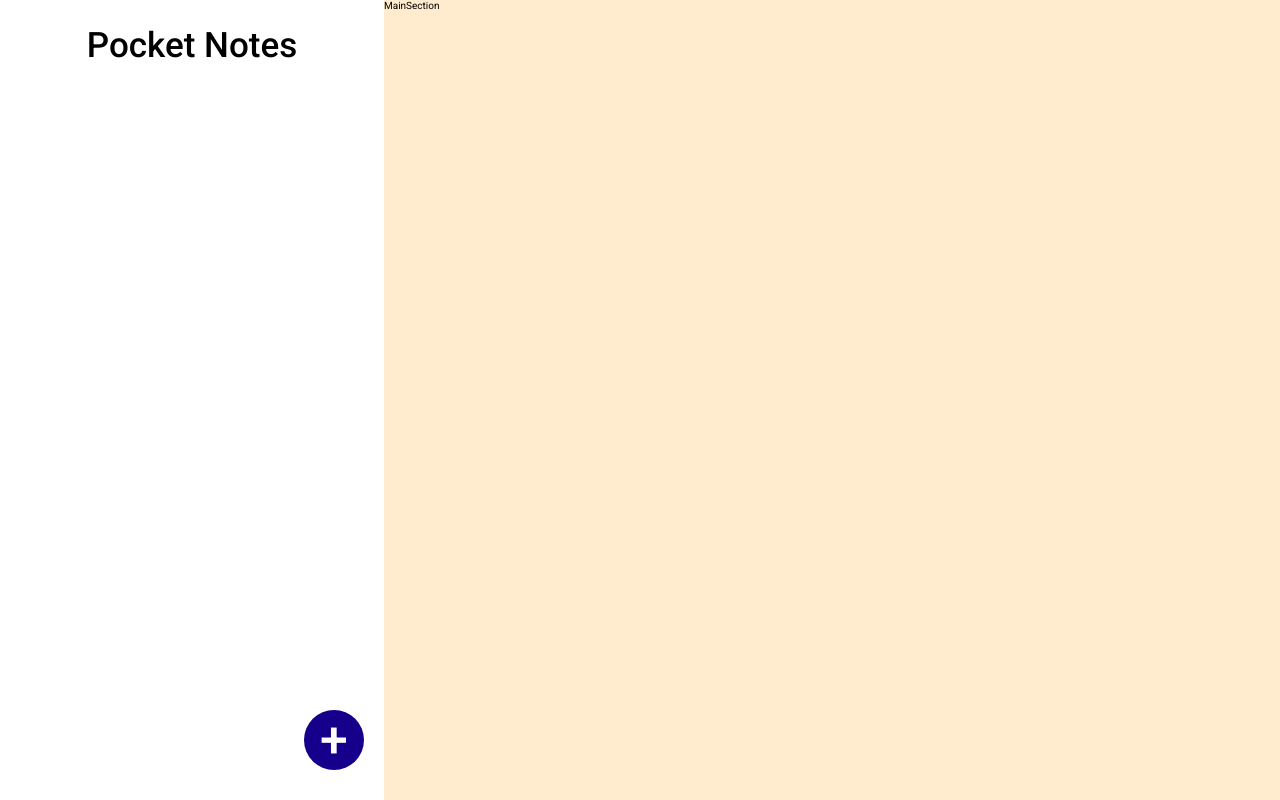
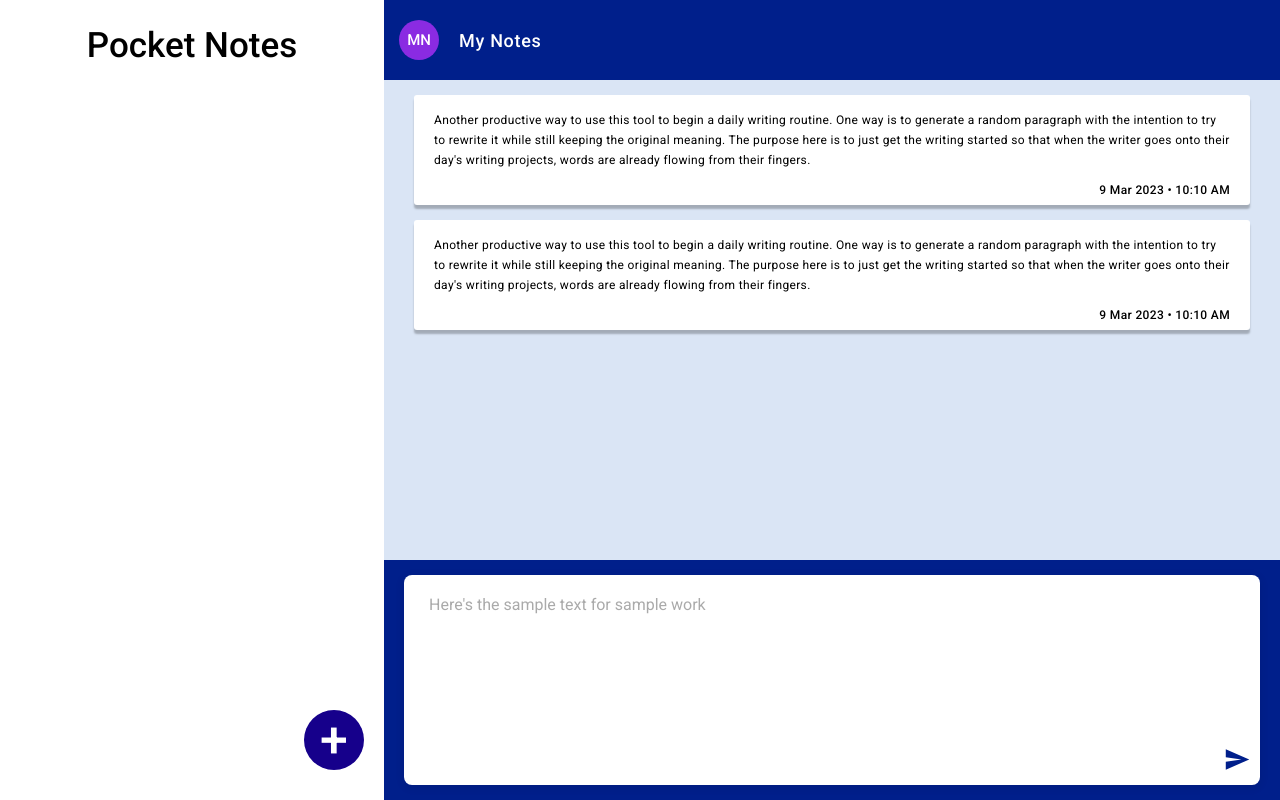
Before and after one commit to Itsroydip/PocketNotes, a React (Vite) app: page /1 in a window 1280 px wide. Built offline with nearby package versions, Linux system fonts and the light colour scheme.

Commit message:
add: note creation layout

```diff
--- a/src/components/layout/MainSection.jsx
+++ b/src/components/layout/MainSection.jsx
@@ -1,8 +1,59 @@
-import React from 'react'
+import React, {useState} from 'react'
+import styles from './MainSection.module.css'
+import { IoSendSharp } from "react-icons/io5";
 
 const MainSection = () => {
+  const [notes, setNotes] = useState([
+    {
+      id: 1,
+      content: "Another productive way to use this tool to begin a daily writing routine. One way is to generate a random paragraph with the intention to try to rewrite it while still keeping the original meaning. The purpose here is to just get the writing started so that when the writer goes onto their day's writing projects, words are already flowing from their fingers.",
+      timestamp: "9 Mar 2023 • 10:10 AM"
+    },
+    {
+      id: 2,
+      content: "Another productive way to use this tool to begin a daily writing routine. One way is to generate a random paragraph with the intention to try to rewrite it while still keeping the original meaning. The purpose here is to just get the writing started so that when the writer goes onto their day's writing projects, words are already flowing from their fingers.",
+      timestamp: "9 Mar 2023 • 10:10 AM"
+    },
+    // {
+    //   id: 3,
+    //   content: "Another productive way to use this tool to begin a daily writing routine. One way is to generate a random paragraph with the intention to try to rewrite it while still keeping the original meaning. The purpose here is to just get the writing started so that when the writer goes onto their day's writing projects, words are already flowing from their fingers.",
+    //   timestamp: "9 Mar 2023 • 10:10 AM"
+    // }
+  ]);
+
+  const handleSubmit = ()=>{}
+
   return (
-    <div>MainSection</div>
+    <div className={styles.container}>
+      <div className={styles.header}>
+        <div className={styles.logo}>
+          <p>MN</p>
+        </div>
+        <h1 className={styles.heading}>My Notes</h1>
+      </div>
+
+      <div className={styles.notesContainer}>
+          {notes.map((note) => (
+            <div key={note.id} className={styles.note}>
+              <p className={styles.noteContent}>{note.content}</p>
+              <p className={styles.noteTimestamp}>{note.timestamp}</p>
+            </div>
+          ))}
+      </div>
+
+      <div className={styles.footer}>
+        <form onSubmit={handleSubmit} className={styles.input_container}>
+            <textarea
+              // value={}
+              placeholder="Here's the sample text for sample work"
+              className={styles.textbox}
+            />
+            <button type="submit" className={styles.send_button}>
+            <IoSendSharp className={styles.send_icon}/>
+            </button>
+        </form>
+      </div>
+    </div>
   )
 }
 
--- /dev/null
+++ b/src/components/layout/MainSection.module.css
@@ -0,0 +1,142 @@
+
+.header{
+    display: flex;
+    align-items: center;
+    padding: 1rem 1.5rem;
+    background-color: rgba(0, 31, 139, 1);
+    height:10vh
+}
+
+.logo{
+    height: 3.5rem;
+    width: 3.5rem;
+    padding: 2rem;
+    display: flex;
+    align-items: center;
+    justify-content: center;
+    border: none;
+    border-radius: 50%;
+    font-weight: 500;
+    font-size: 1.5rem;
+    color: white;
+    background-color: blueviolet;
+}
+
+.heading{
+    max-width: 75rem;
+    font-size: 1.8rem;
+    font-weight: 500;
+    letter-spacing: 0.07rem;
+    margin-left: 2rem;
+    white-space: nowrap;
+    overflow: hidden;
+    text-overflow: ellipsis;
+    color: white;
+}
+
+.notesContainer{
+    background-color: rgba(218, 229, 245, 1);
+    padding: 1.5rem 3rem;
+    overflow-y: auto;
+    display: flex;
+    flex-direction: column;
+    gap: 1.5rem;
+    height:60vh
+}
+
+.note{
+    box-shadow: 0px 0.4rem 0.2rem 0px rgba(0, 0, 0, 0.25);
+    padding: 0.5rem 2rem;
+    background-color: white;
+    border-radius: 0.3rem;
+    font-size: 1.2rem;
+    font-weight: 400;
+    line-height: 2rem;
+    letter-spacing: 0.035rem;
+}
+
+.noteContent{
+    text-align: left;
+    margin: 1rem 0rem;
+}
+
+.noteTimestamp{
+    text-align: right;
+    font-weight: 500;
+}
+
+
+.footer{
+    background-color: rgba(0, 31, 139, 1);
+    padding: 1.5rem 2rem;
+    height: 30vh;
+}
+
+.input_container {
+    position: relative;
+    width: 100%;
+    height: 100%;
+    background-color: white;
+    border-radius: 0.8rem;
+    padding: 1rem;
+    box-shadow: 0 0.2rem 1rem rgba(0, 0, 0, 0.1);
+}
+.textbox {
+    width: 100%;
+    height: 100%;
+    padding: 1rem 1.5rem;
+    border: none;
+    outline: none;
+    font-size: 1.6rem;
+    color: #333;
+    resize: none;
+}
+.textbox::placeholder {
+    color: #aaa;
+}
+.send_button {
+    position: absolute;
+    right: 1rem;
+    bottom: 1rem;
+    background: none;
+    border: none;
+    cursor: pointer;
+    padding: 0;
+}
+
+.send_icon{
+    color: rgba(0, 31, 139, 1);
+    font-size: 2.5rem;
+}
+
+.notesContainer::-webkit-scrollbar {
+    width: 0.9rem;
+}
+.notesContainer::-webkit-scrollbar-track {
+    background-color: rgba(0, 0, 0, 0.63);
+    border-radius: 6px;
+}
+.notesContainer::-webkit-scrollbar-thumb {
+    background-color: white;
+    border-radius: 6px;
+    border: 0.2rem solid rgba(0, 0, 0, 0.63)
+}
+.notesContainer::-webkit-scrollbar-thumb:hover {
+    background-color: #ffffffdd;
+}
+
+.textbox::-webkit-scrollbar {
+    width: 0.7rem;
+}
+.textbox::-webkit-scrollbar-track {
+    background-color: rgba(0, 0, 0, 0.63);
+    border-radius: 6px;
+}
+.textbox::-webkit-scrollbar-thumb {
+    background-color: white;
+    border-radius: 6px;
+    border: 0.2rem solid rgba(0, 0, 0, 0.63)
+}
+.textbox::-webkit-scrollbar-thumb:hover {
+    background-color: #ffffffdd;
+}
--- a/src/components/layout/Sidebar.jsx
+++ b/src/components/layout/Sidebar.jsx
@@ -20,12 +20,14 @@ const Sidebar = () => {
         <div className={styles.main}>
             { groups.length > 0 &&
                 groups.map((group)=>{
-                    return <GroupStrip
-                            key={group.id}
-                            name = {group.groupName}
-                            initial = {group.initial}
-                            color = {group.groupColor}
+                    return  <GroupStrip
+                                key={group.id}
+                                id={group.id}
+                                name = {group.groupName}
+                                initial = {group.initial}
+                                color = {group.groupColor}
                             />
+
                 })
             }
 
--- a/src/components/ui/GroupStrip.jsx
+++ b/src/components/ui/GroupStrip.jsx
@@ -1,14 +1,15 @@
 import React from 'react'
 import styles from './GroupStrip.module.css'
+import { NavLink } from 'react-router-dom'
 
-const GroupStrip = ({name, color, initial}) => {
+const GroupStrip = ({id, name, color, initial}) => {
   return (
-    <div className={styles.container} >
+    <NavLink to={`/${id}`} className={({isActive})=> isActive ? styles.active : styles.container }>
         <div className={styles.initial} style={{backgroundColor: color}}>
             <p>{initial}</p>
         </div>
         <span className={styles.name}>{name}</span>
-    </div>
+    </NavLink>
   )
 }
 
--- a/src/components/ui/GroupStrip.module.css
+++ b/src/components/ui/GroupStrip.module.css
@@ -4,9 +4,20 @@
     align-items: center;
     border-radius: 1.6rem;
     cursor: pointer;
+    text-decoration: none;
 }
 
 .container:hover{
+    background-color: rgba(132, 132, 132, 0.091);
+}
+
+.active{
+    padding: 1rem 2rem;
+    display: flex;
+    align-items: center;
+    border-radius: 1.6rem;
+    cursor: pointer;
+    text-decoration: none;
     background-color: rgba(47, 47, 47, 0.17);
 }
 
@@ -33,4 +44,5 @@
     white-space: nowrap;
     overflow: hidden;
     text-overflow: ellipsis;
+    color: black;
 }
--- a/src/components/ui/Modal.jsx
+++ b/src/components/ui/Modal.jsx
@@ -37,9 +37,7 @@ const Modal = ({setShowModal}) => {
             notes: []
         })
 
-        console.log(groups)
         console.log("Group created successfully!!!");
-
     }
 
   return (
```
